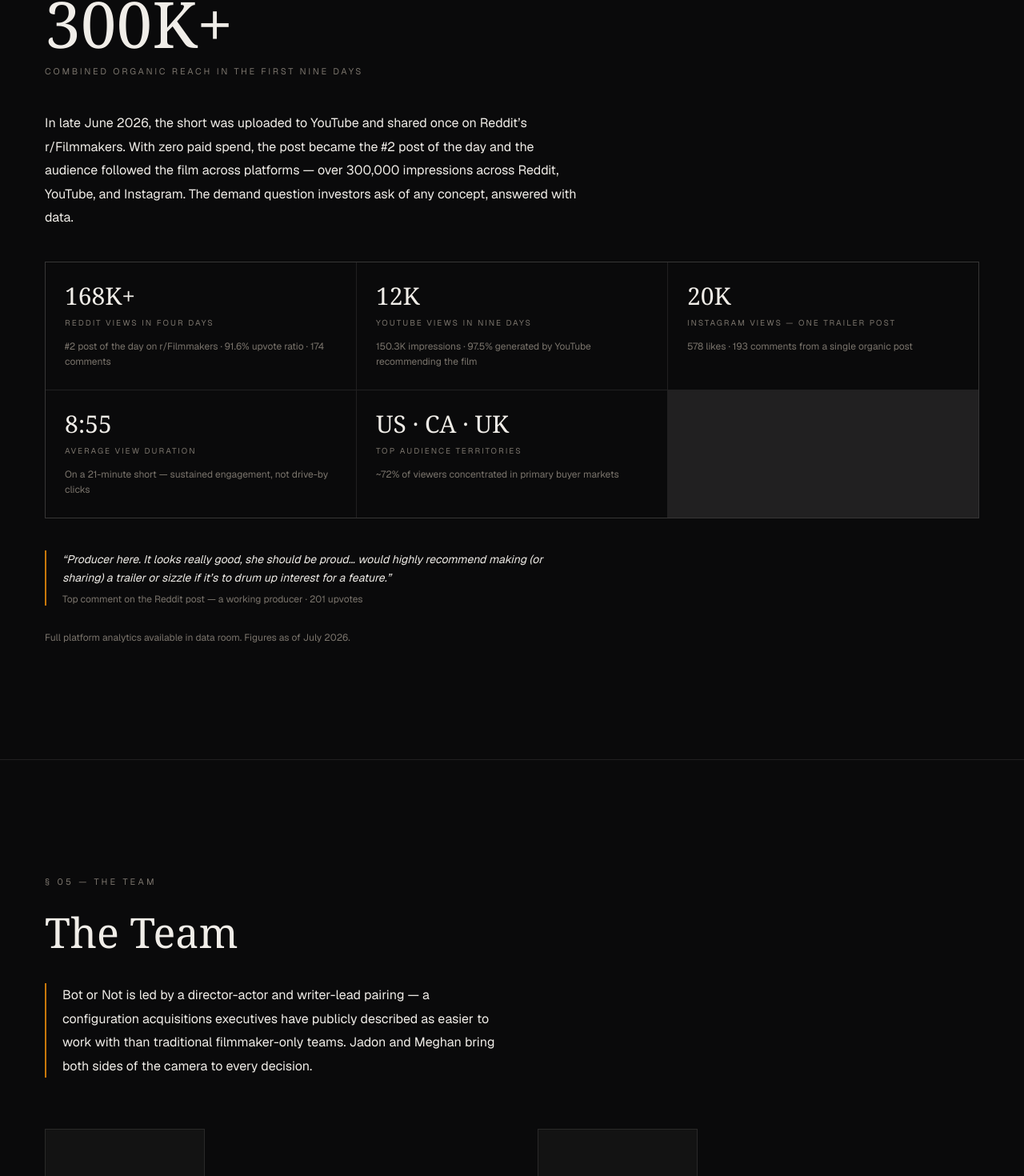
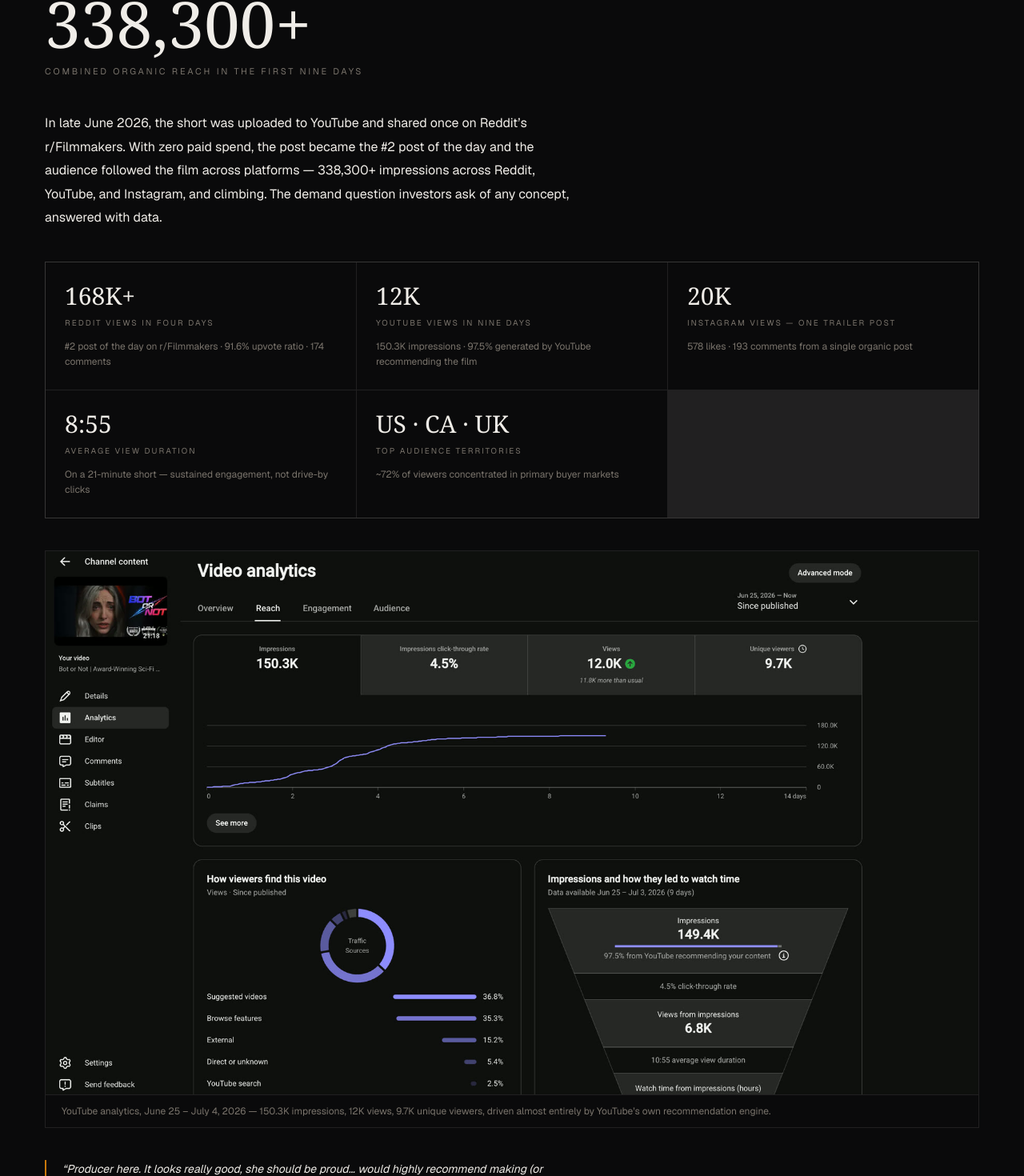
Before and after one commit to JadonFitz/botornot, a Next.js app: page / in a window 1280 px wide. Shown: the part 7839-9309 px from the top of the page at 80% size. Built offline with nearby package versions, Linux system fonts and the light colour scheme; a web font is replaced by a local one.

Commit message:
Real combined reach figure (338,300+), embed YouTube analytics screenshot in demand section
Co-Authored-By: Claude Fable 5 <noreply@anthropic.com>

```diff
--- a/app/components/sections/ShortSection.tsx
+++ b/app/components/sections/ShortSection.tsx
@@ -129,7 +129,7 @@ export default function ShortSection() {
             <div className="mb-10">
               <p className="font-serif text-fg font-normal leading-none mb-3"
                 style={{ fontSize: 'clamp(3rem, 7vw, 5rem)' }}>
-                300K+
+                338,300+
               </p>
               <p className="text-[11px] tracking-[0.25em] uppercase text-dim">
                 Combined organic reach in the first nine days
@@ -139,9 +139,9 @@ export default function ShortSection() {
             <p className="text-fg text-base leading-[1.85] max-w-2xl mb-10">
               In late June 2026, the short was uploaded to YouTube and shared once on Reddit&rsquo;s
               r/Filmmakers. With zero paid spend, the post became the #2 post of the day and the
-              audience followed the film across platforms — over 300,000 impressions across
-              Reddit, YouTube, and Instagram. The demand question investors ask of any concept,
-              answered with data.
+              audience followed the film across platforms — 338,300+ impressions across Reddit,
+              YouTube, and Instagram, and climbing. The demand question investors ask of any
+              concept, answered with data.
             </p>
 
             <div className="grid sm:grid-cols-2 lg:grid-cols-3 gap-px bg-line border border-line mb-10">
@@ -154,6 +154,20 @@ export default function ShortSection() {
                   <p className="text-dim text-xs leading-relaxed">{item.note}</p>
                 </div>
               ))}
+            </div>
+
+            <div className="border border-line mb-10">
+              {/* eslint-disable-next-line @next/next/no-img-element */}
+              <img
+                src="/yt-analytics.jpg"
+                alt="YouTube analytics dashboard for the Bot or Not short film — 150.3K impressions, 12K views, 9.7K unique viewers since June 25, 2026"
+                className="w-full h-auto"
+              />
+              <p className="text-dim text-xs px-5 py-3 border-t border-line">
+                YouTube analytics, June 25 – July 4, 2026 — 150.3K impressions, 12K views, 9.7K
+                unique viewers, driven almost entirely by YouTube&rsquo;s own recommendation
+                engine.
+              </p>
             </div>
 
             <div className="max-w-2xl border-l-2 border-accent pl-5">
```
Also changed, not shown: public/yt-analytics.jpg (added).
